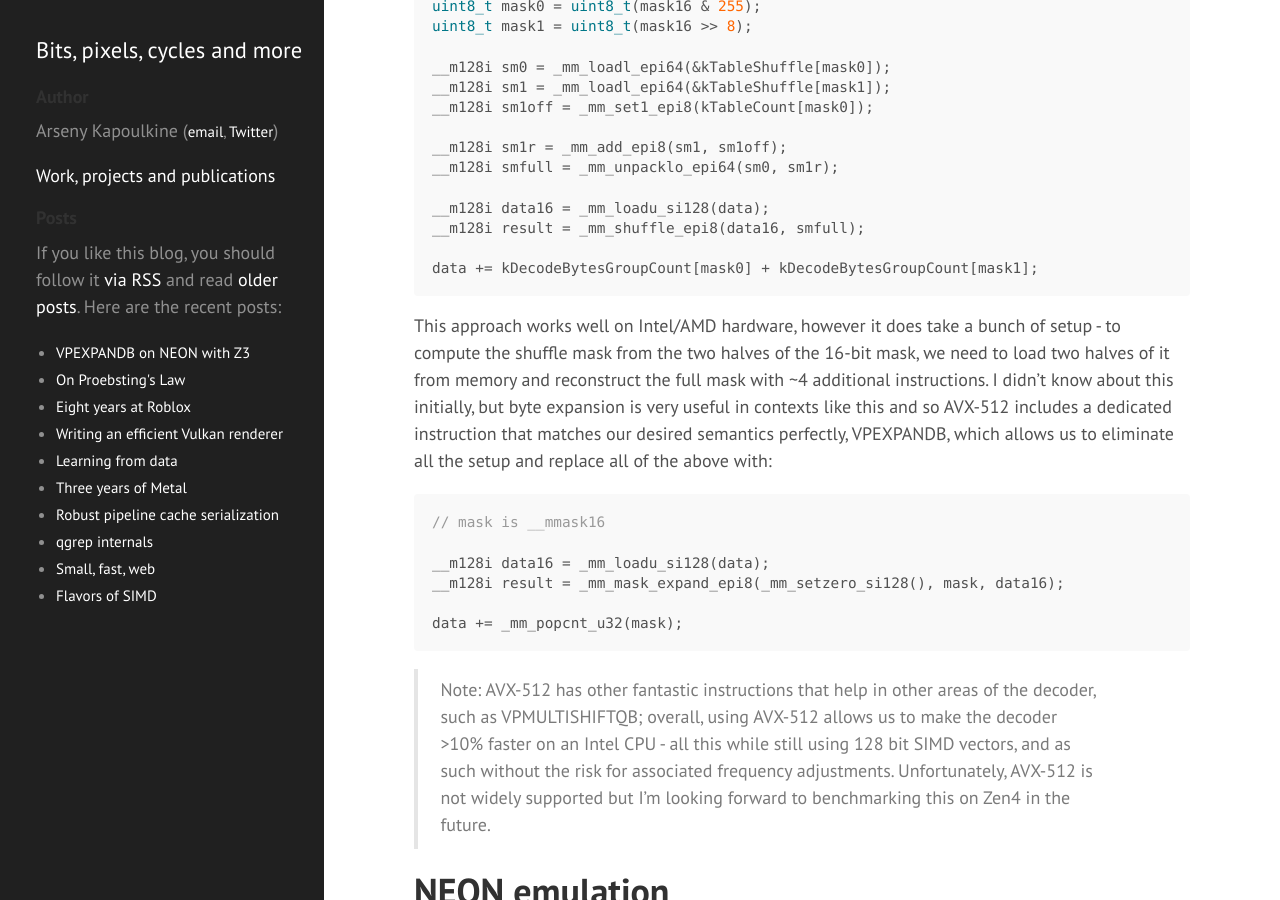
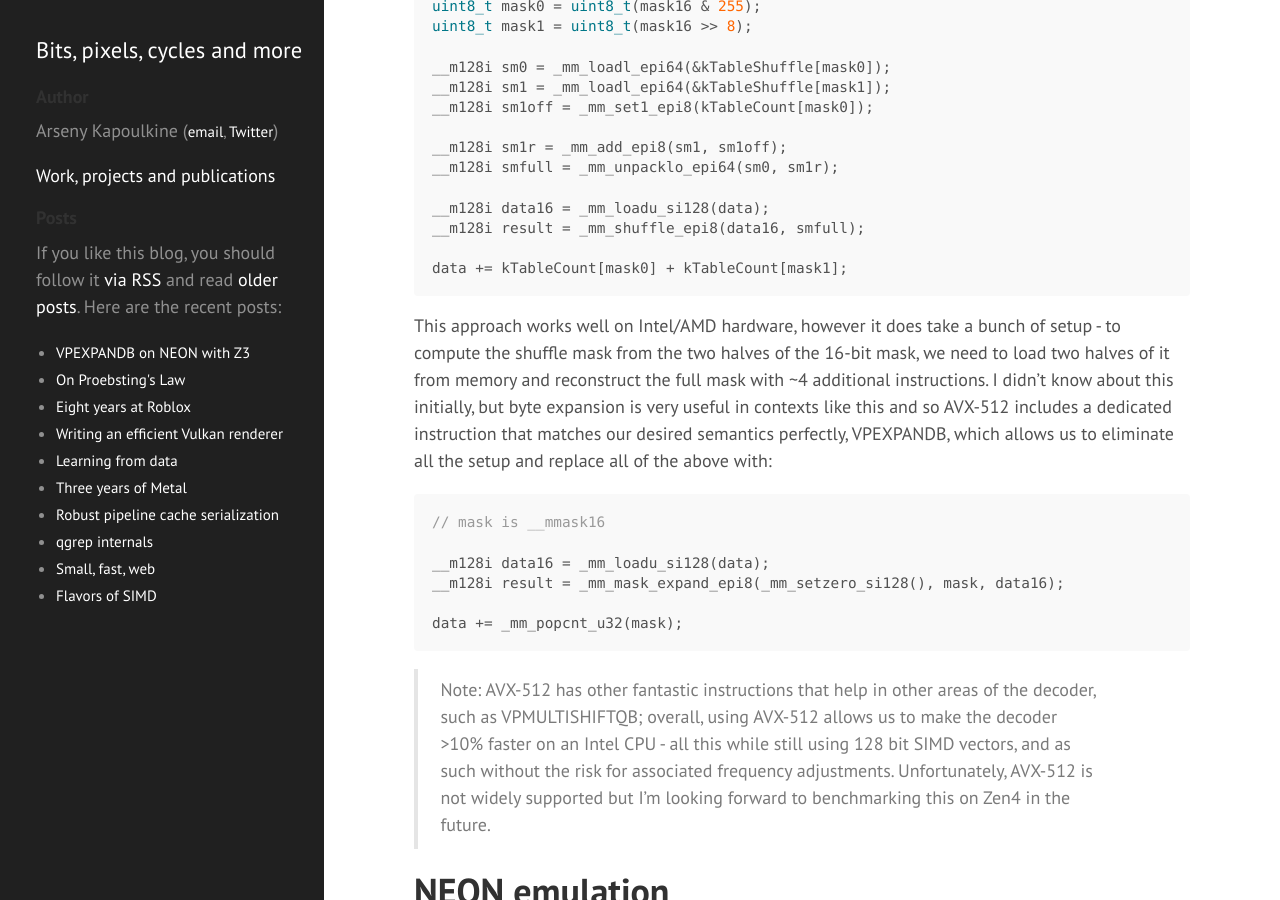
Before and after one commit to zeux/zeux.github.io, a Jekyll site: the page built from _posts/2022-09-02-vpexpandb-neon-z3.md, in a window 1280 px wide and 900 px high, scrolled down 1522 px. Built offline with Jekyll 4.4.1, drawn with Linux system fonts in a browser that asks for light colours.

Commit message:
Fix pseudocode

````diff
--- a/_posts/2022-09-02-vpexpandb-neon-z3.md
+++ b/_posts/2022-09-02-vpexpandb-neon-z3.md
@@ -42,7 +42,7 @@ __m128i smfull = _mm_unpacklo_epi64(sm0, sm1r);
 __m128i data16 = _mm_loadu_si128(data);
 __m128i result = _mm_shuffle_epi8(data16, smfull);
 
-data += kDecodeBytesGroupCount[mask0] + kDecodeBytesGroupCount[mask1];
+data += kTableCount[mask0] + kTableCount[mask1];
 ```
 
 This approach works well on Intel/AMD hardware, however it does take a bunch of setup - to compute the shuffle mask from the two halves of the 16-bit mask, we need to load two halves of it from memory and reconstruct the full mask with ~4 additional instructions. I didn't know about this initially, but byte expansion is very useful in contexts like this and so AVX-512 includes a dedicated instruction that matches our desired semantics perfectly, VPEXPANDB, which allows us to eliminate all the setup and replace all of the above with:
````
